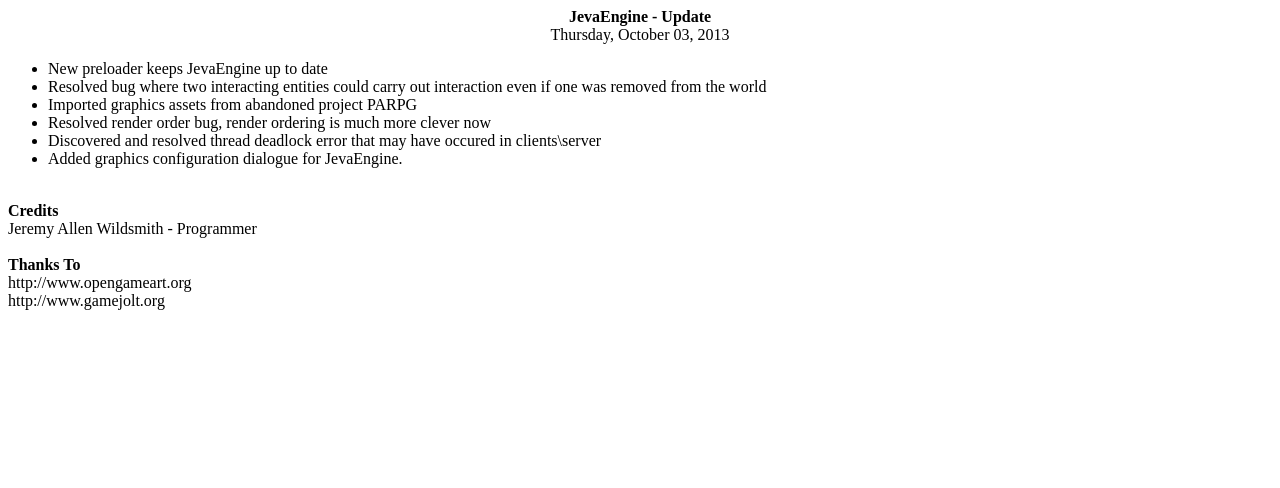
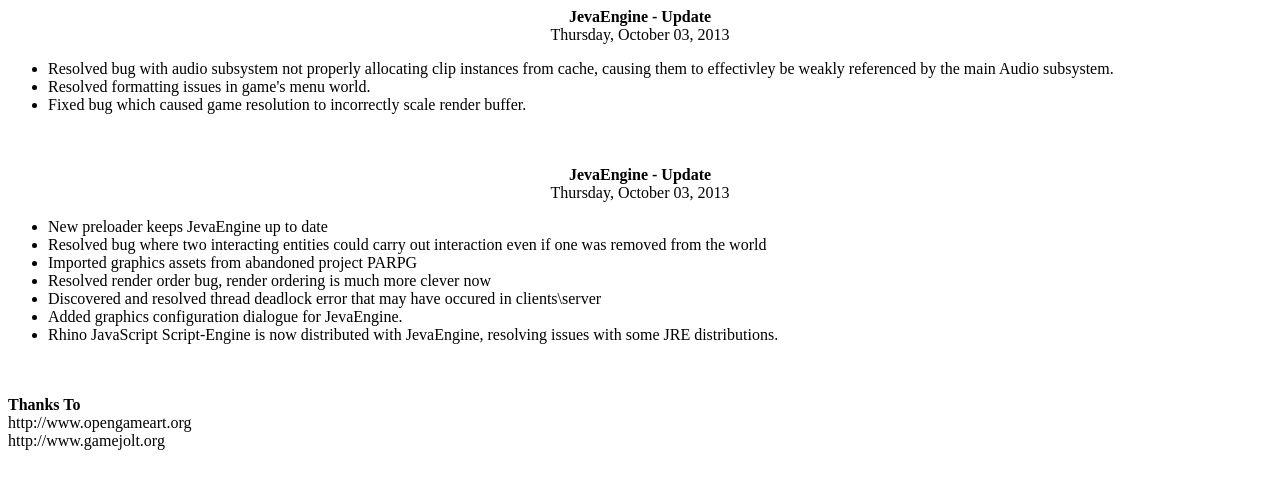
Before and after one commit to JeremyWildsmith/jeremywildsmith.github.com, a plain HTML site: page jevaengineupdate.html in a window 1280 px wide. Drawn offline with Linux system fonts and the light colour scheme.

Commit message:
News
News

```diff
--- a/jevaengineupdate.html
+++ b/jevaengineupdate.html
@@ -1,4 +1,13 @@
 <html>
+<center><b>JevaEngine - Update</b></center>
+<center>Thursday, October 03, 2013</center>
+<ul>
+<li>Resolved bug with audio subsystem not properly allocating clip instances from cache, causing them to effectivley be weakly referenced by the main Audio subsystem.</li>
+<li>Resolved formatting issues in game's menu world.</li>
+<li>Fixed bug which caused game resolution to incorrectly scale render buffer.</li>
+</ul>
+<br>
+<br>
 <center><b>JevaEngine - Update</b></center>
 <center>Thursday, October 03, 2013</center>
 <ul>
@@ -8,11 +17,8 @@
 <li>Resolved render order bug, render ordering is much more clever now</li>
 <li>Discovered and resolved thread deadlock error that may have occured in clients\server</li>
 <li>Added graphics configuration dialogue for JevaEngine.</li>
+<li>Rhino JavaScript Script-Engine is now distributed with JevaEngine, resolving issues with some JRE distributions.</li>
 </ul>
-<br>
-<b>Credits</b>
-<br>
-Jeremy Allen Wildsmith - Programmer
 <br>
 <br>
 <b>Thanks To</b>
```
